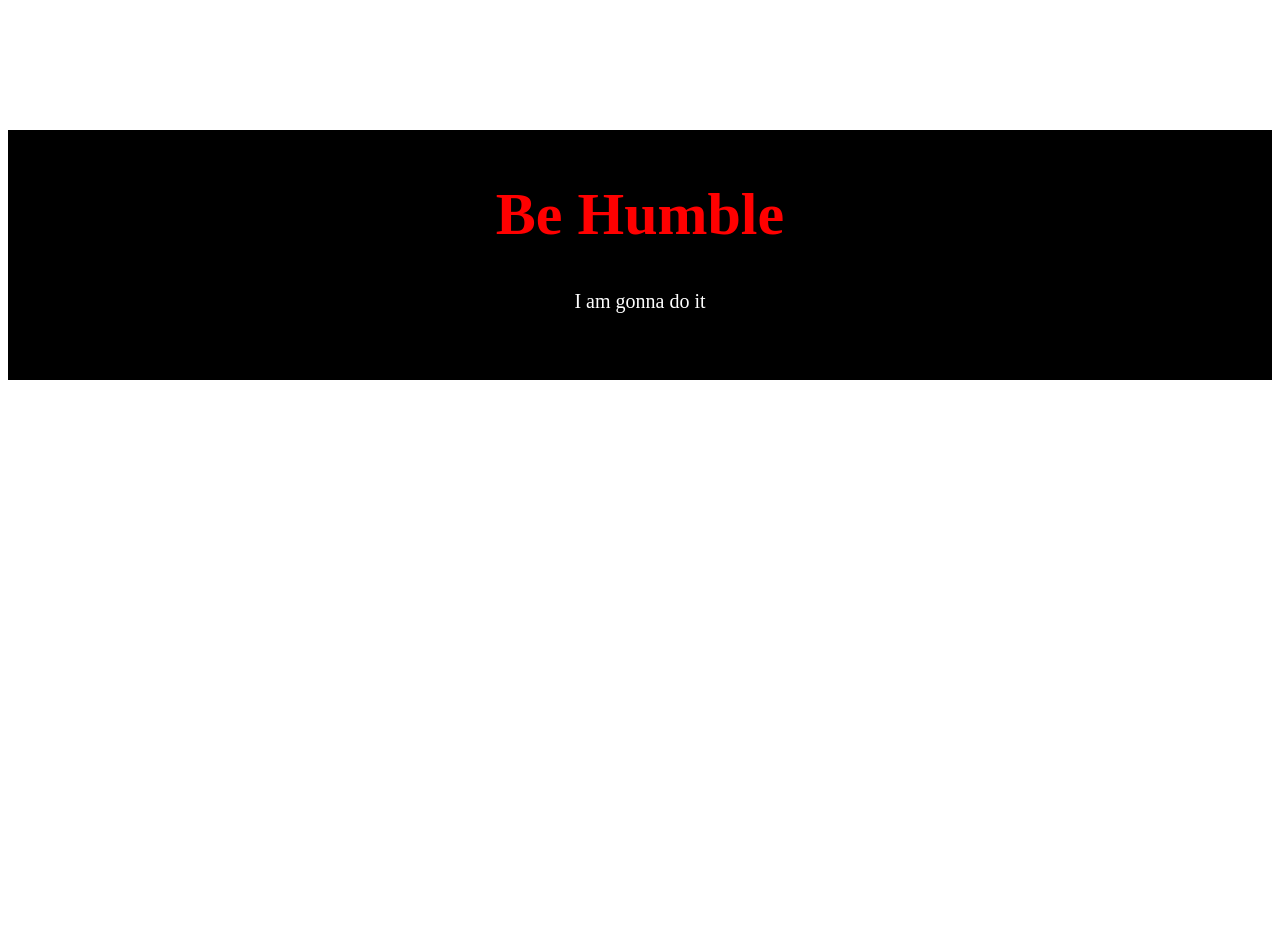
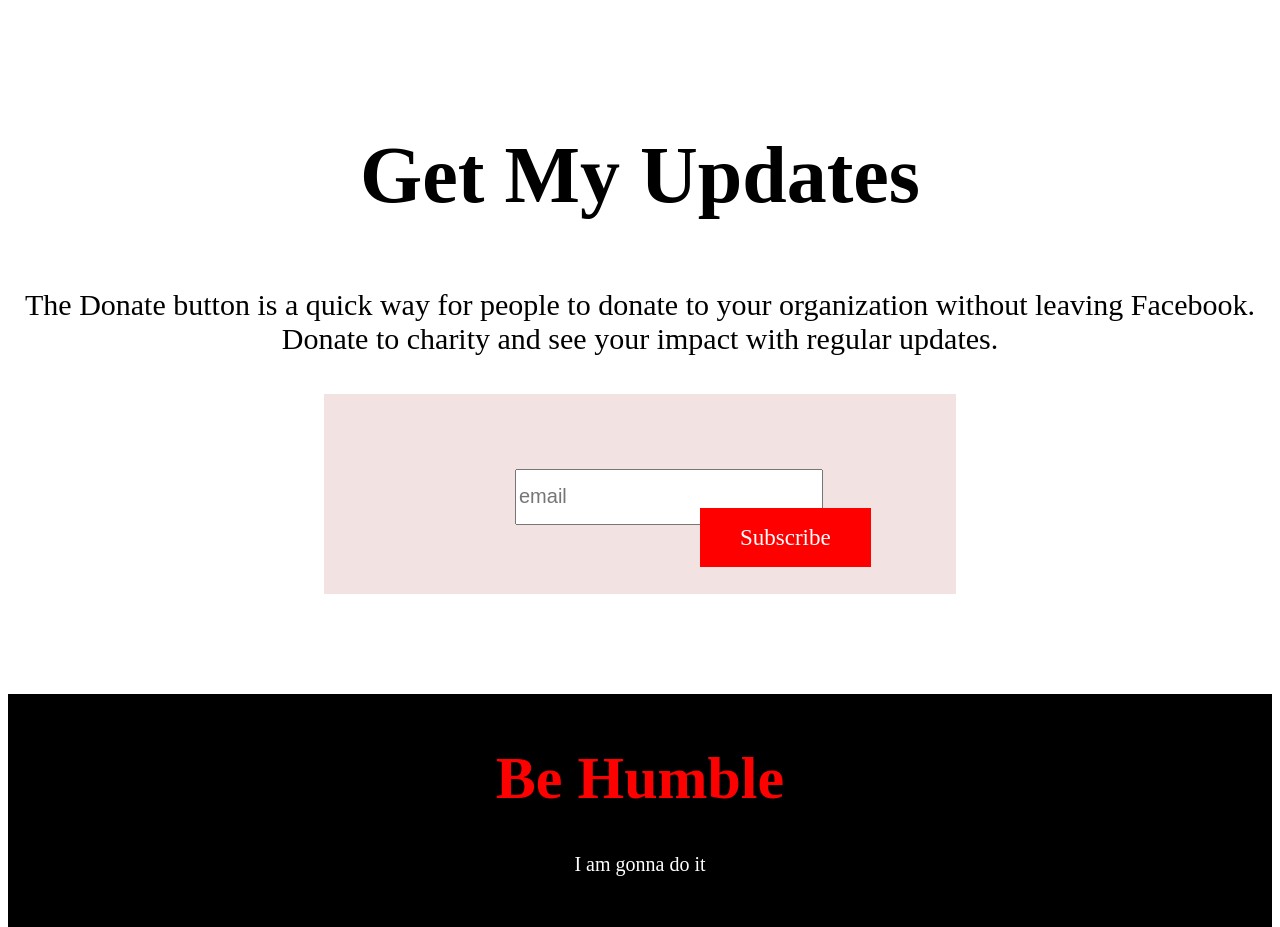
Before and after one commit to abzahid/donate-today, a plain HTML site: page index.html in a window 1280 px wide. Shown: the part 2620-3547 px from the top of the page. Before the commit the page ends 3008 px from the top, so only its background shows below. Drawn offline with Linux system fonts and the light colour scheme.

Commit message:
get my update section done

```diff
--- a/index.html
+++ b/index.html
@@ -84,6 +84,22 @@
             </div>
         </div>
     </section>
+    <section class="fifth-section">
+        <div class="text-description">
+            <h1>Get My Updates</h1>
+            <p>The Donate button is a quick way for people to donate to your organization without leaving Facebook. </p>
+            <p>Donate to charity and see your impact with regular updates.</p>
+
+
+        </div>
+        <div class="form-box">
+            <div class="form-button">
+                <input type="email" name="" id="" placeholder="email">
+                <a href="#">Subscribe</a>
+            </div>
+        </div>
+
+    </section>
     <footer class="footer">
         <h1>Be Humble</h1>
         <p>I am gonna do it</p>
--- a/style.css
+++ b/style.css
@@ -168,3 +168,37 @@
 .footer p {
     font-size: 20px;
 }
+.form-box {
+    width: 900px;
+    height: 200px;
+    background-color: rgba(232, 201, 201, 0.531);
+    width: 50%;
+   margin-left: 25%;
+   margin-right: 25%;
+   margin-top: 3%;
+}
+.form-button {
+   margin-left: 50%;
+   padding: 75px;
+
+
+
+}
+.form-button input{
+    font-size: 20px;
+    width: 300px;
+    height: 50px;
+    margin-left: -200px;
+}
+.form-button a {
+    font-size: 20px;
+    text-decoration: none;
+    background-color: red;
+    padding: 17px 40px;
+    color: white;
+    font-size: 23px;
+    margin-left: -15px;
+}
+.fifth-section {
+    margin-bottom: 100px;
+}
```
